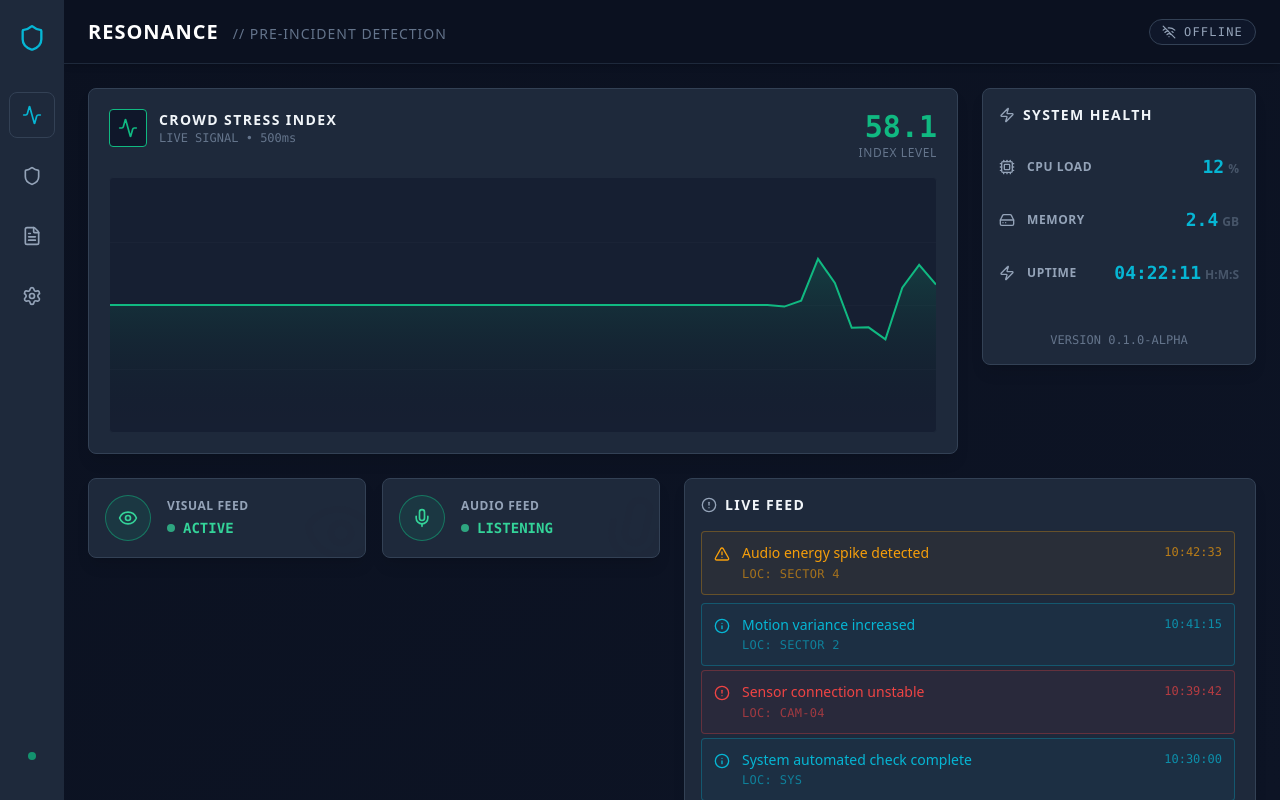
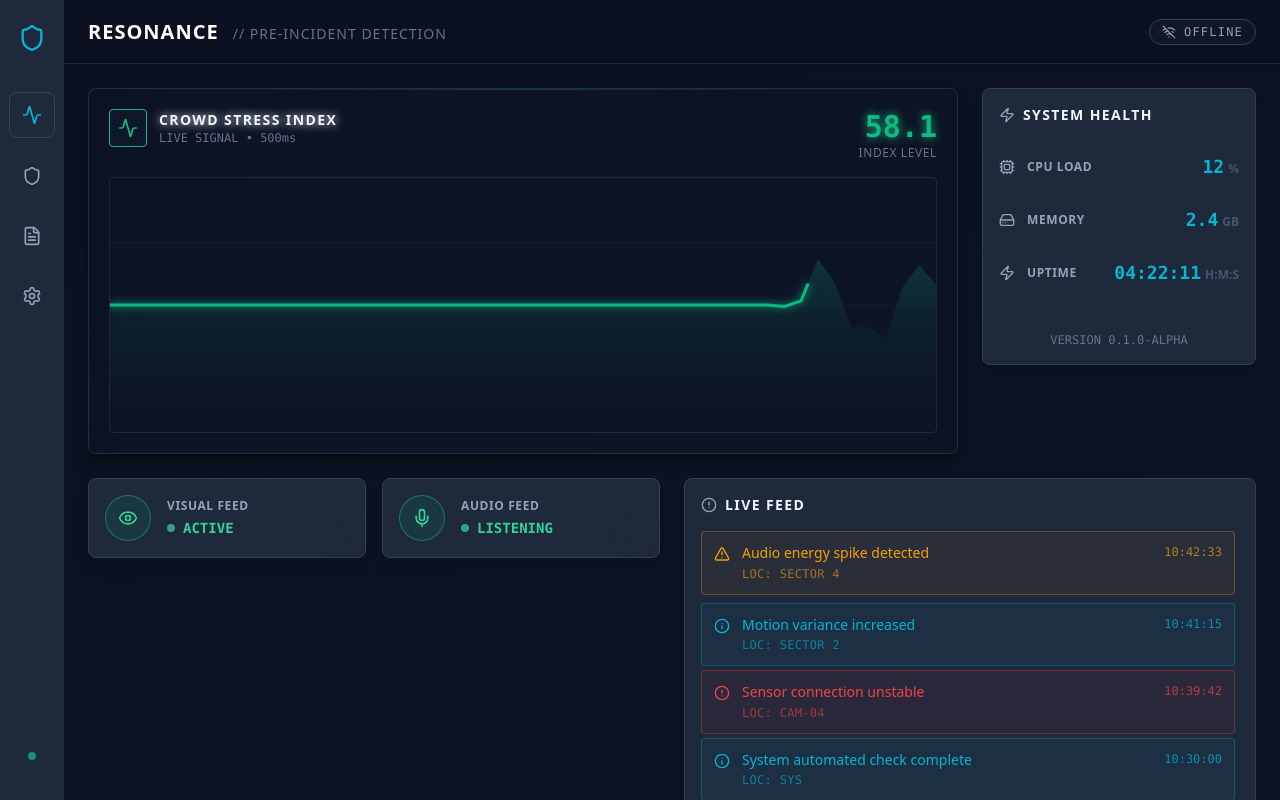
Before and after one commit to Rexy-5097/RESONANCE, a React (Vite) app: page / in a window 1280 px wide. Built offline with nearby package versions, Linux system fonts and the light colour scheme.

Commit message:
feat: upgrade pulse monitor with motion path and glow

```diff
--- a/src/components/dashboard/PulseMonitor.jsx
+++ b/src/components/dashboard/PulseMonitor.jsx
@@ -1,31 +1,26 @@
-import React, { useState, useEffect, useRef } from 'react';
+import React, { useState, useEffect } from 'react';
 import { Activity } from 'lucide-react';
+import { motion } from 'framer-motion';
 import clsx from 'clsx';
+import CyberCard from '../ui/CyberCard';
 
 const PulseMonitor = () => {
     const [data, setData] = useState(Array(50).fill(50));
-    const requestRef = useRef();
 
-    // Deterministic-ish simulation
     useEffect(() => {
         const updateSignal = () => {
             setData(prev => {
                 const time = Date.now() / 1000;
-                // Base sine wave + structured noise (simulating crowd stress)
                 const base = Math.sin(time * 2) * 15;
                 const noise = Math.sin(time * 5) * 5 + (Math.random() - 0.5) * 4;
                 const val = Math.max(0, Math.min(100, 50 + base + noise));
-
-                const newData = [...prev.slice(1), val];
-                return newData;
+                return [...prev.slice(1), val];
             });
         };
-
         const interval = setInterval(updateSignal, 500);
         return () => clearInterval(interval);
     }, []);
 
-    // Calculate SVG path
     const width = 600;
     const height = 200;
     const points = data.map((d, i) => {
@@ -34,70 +29,81 @@ const PulseMonitor = () => {
         return `${x},${y}`;
     }).join(' ');
 
-    const currentValue = data[data.length - 1].toFixed(1);
+    const currentValue = data[data.length - 1];
 
-    // Determine color based on value
     const getStatusColor = (val) => {
         if (val > 80) return 'text-signal-crit border-signal-crit shadow-signal-crit/20';
         if (val > 60) return 'text-signal-warn border-signal-warn shadow-signal-warn/20';
         return 'text-signal-safe border-signal-safe shadow-signal-safe/20';
     }
 
-    const statusClass = getStatusColor(data[data.length - 1]);
+    const statusClass = getStatusColor(currentValue);
+    const glowColor = currentValue > 80 ? '#EF4444' : currentValue > 60 ? '#F59E0B' : '#10B981';
 
     return (
-        <div className="bg-safety-panel border border-slate-700 rounded-lg p-5 col-span-2 shadow-lg relative overflow-hidden group hover:border-slate-600 transition-colors">
+        <CyberCard className="col-span-2 group">
             <div className="flex justify-between items-start mb-4">
                 <div className="flex items-center gap-3">
-                    <div className={clsx("p-2 rounded bg-slate-900 border transition-colors duration-300", statusClass.split(' ')[1])}>
+                    <div className={clsx("p-2 rounded bg-slate-900 border transition-colors duration-500", statusClass.split(' ')[1])}>
                         <Activity size={20} className={statusClass.split(' ')[0]} />
                     </div>
                     <div>
-                        <h3 className="text-sm font-bold text-slate-100 uppercase tracking-widest">Crowd Stress Index</h3>
+                        <h3 className="text-sm font-bold text-slate-100 uppercase tracking-widest glow-text">Crowd Stress Index</h3>
                         <p className="text-xs text-slate-500 font-mono">LIVE SIGNAL • 500ms</p>
                     </div>
                 </div>
                 <div className="text-right">
-                    <div className={clsx("text-3xl font-mono font-bold transition-colors duration-300", statusClass.split(' ')[0])}>
-                        {currentValue}
+                    <div className={clsx("text-3xl font-mono font-bold transition-colors duration-300 glow-text", statusClass.split(' ')[0])}>
+                        {currentValue.toFixed(1)}
                     </div>
                     <p className="text-xs text-slate-500 uppercase font-medium tracking-wider">Index Level</p>
                 </div>
             </div>
 
             <div className="h-64 bg-slate-900/50 rounded border border-slate-800 relative w-full overflow-hidden">
-                {/* Grid lines */}
+                {/* Grid Lines */}
                 {[0.25, 0.5, 0.75].map(p => (
-                    <div key={p} className="absolute w-full border-t border-slate-800/50" style={{ top: `${p * 100}%` }} />
+                    <div key={p} className="absolute w-full border-t border-slate-800/30" style={{ top: `${p * 100}%` }} />
                 ))}
 
-                {/* SVG Chart */}
-                <svg width="100%" height="100%" viewBox={`0 0 ${width} ${height}`} preserveAspectRatio="none" className="absolute inset-0">
+                <svg width="100%" height="100%" viewBox={`0 0 ${width} ${height}`} preserveAspectRatio="none" className="absolute inset-0 overflow-visible">
+
+                    <defs>
+                        <filter id="glow-filter" x="-20%" y="-20%" width="140%" height="140%">
+                            <feGaussianBlur stdDeviation="3" result="blur" />
+                            <feComposite in="SourceGraphic" in2="blur" operator="over" />
+                        </filter>
+                        <linearGradient id="fill-gradient" x1="0" x2="0" y1="0" y2="1">
+                            <stop offset="0%" stopColor={glowColor} stopOpacity="0.2" />
+                            <stop offset="100%" stopColor="transparent" stopOpacity="0" />
+                        </linearGradient>
+                    </defs>
+
+                    {/* Filled Area */}
                     <path
                         d={`M0,${height} L${points} L${width},${height} Z`}
-                        fill="url(#gradient)"
-                        className="opacity-20"
+                        fill="url(#fill-gradient)"
+                        className="transition-colors duration-500"
                     />
-                    <polyline
+
+                    {/* Animated Path */}
+                    <motion.path
+                        d={`M${points.split(' ')[0]} L${points}`} // Move to start then draw line
                         fill="none"
-                        stroke="currentColor"
-                        strokeWidth="2"
-                        points={points}
-                        className={clsx("transition-colors duration-300", statusClass.split(' ')[0])}
+                        stroke={glowColor}
+                        strokeWidth="3"
+                        strokeLinecap="round"
+                        strokeLinejoin="round"
+                        filter="url(#glow-filter)"
+                        initial={{ pathLength: 0, opacity: 0 }}
+                        animate={{ pathLength: 1, opacity: 1 }}
+                        transition={{ duration: 1.5, ease: "easeInOut" }}
                         vectorEffect="non-scaling-stroke"
+                        className="transition-colors duration-500"
                     />
-                    <defs>
-                        <linearGradient id="gradient" x1="0" x2="0" y1="0" y2="1">
-                            <stop offset="0%" stopColor="currentColor" className={statusClass.split(' ')[0]} />
-                            <stop offset="100%" stopColor="transparent" />
-                        </linearGradient>
-                    </defs>
                 </svg>
-
-                {/* Scanline effect */}
-                <div className="absolute inset-0 bg-scanline pointer-events-none opacity-10"></div>
             </div>
-        </div>
+        </CyberCard>
     );
 };
 
```
